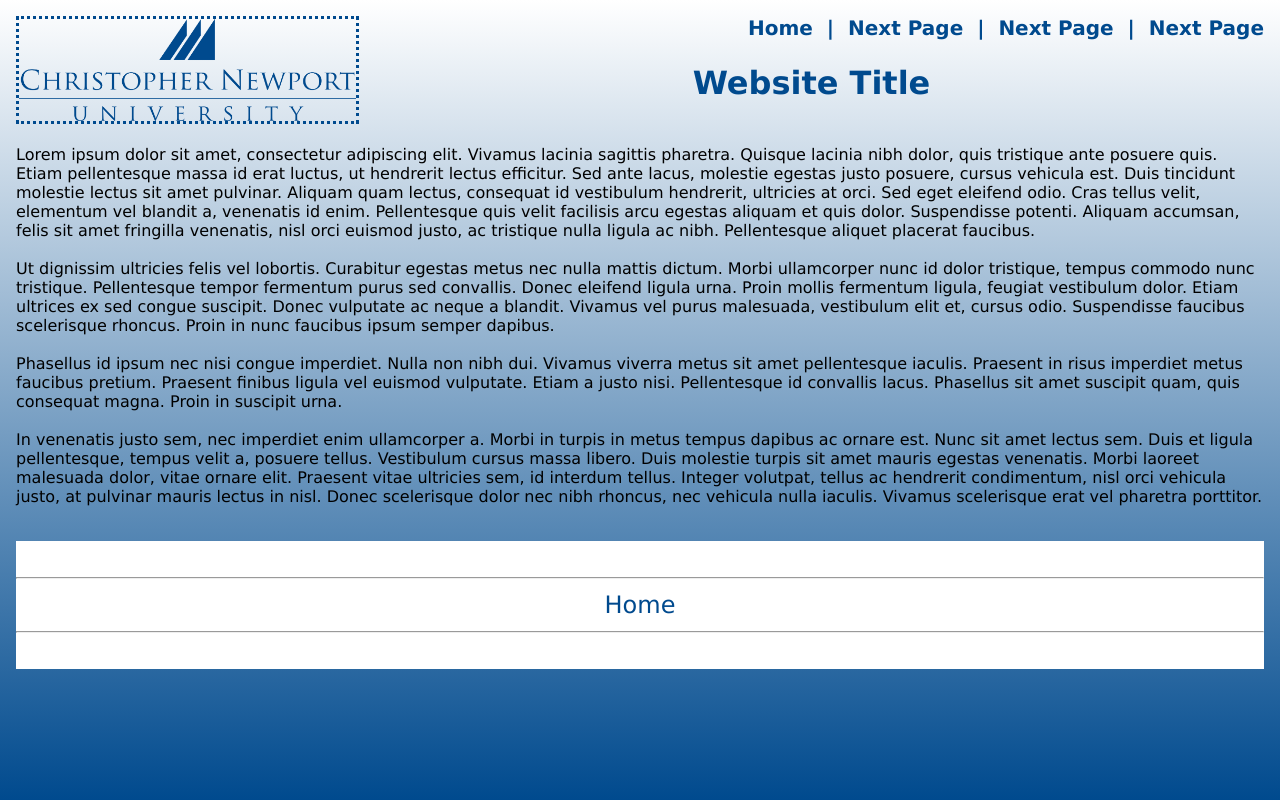
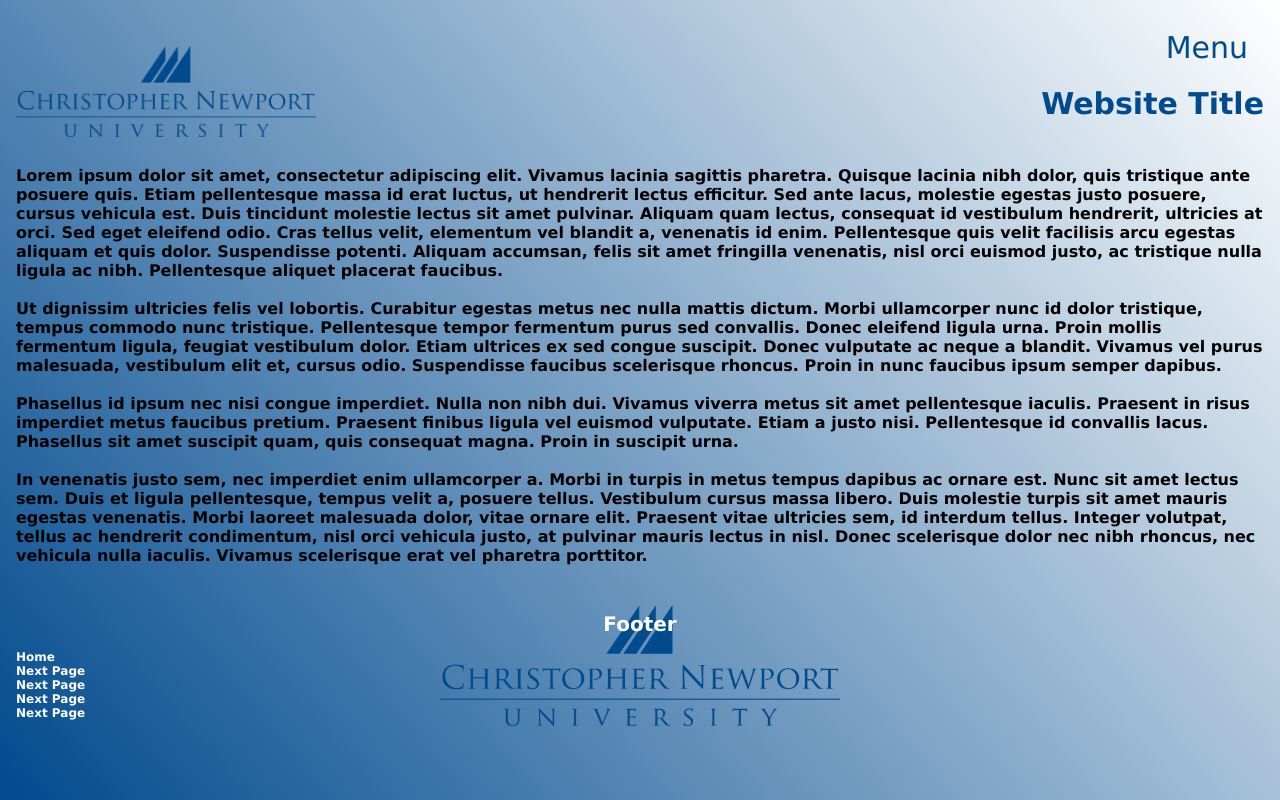
Before and after one commit to CPSC-351-Project/CPSC-351-Project, a PHP site: page / in a window 1280 px wide. Run offline with PHP 8.4, Linux system fonts and the light colour scheme.

Commit message:
updated code

```diff
--- a/design.css
+++ b/design.css
@@ -14,6 +14,10 @@
 header
 {
 	text-align: center;
+	background-image:url(cnu.png);
+	background-repeat:no-repeat;
+    background-position:left;
+	background-size:300px;
 }
 
 nav a
@@ -26,7 +30,86 @@
 	transition: all .7s ease-in-out;
 
 }
+.navbar
+{
+	overflow: hidden;
+	float: right;
+}
 
+  /* Links inside the navbar */
+.navbar a
+{
+	float: left;
+	font-size: 16px;
+	color: white;
+	text-align: center;
+	padding: 14px 16px;
+	text-decoration: none;
+}
+
+  /* The dropdown container */
+.dropdown
+{
+	float: left;
+	overflow: hidden;
+
+}
+.dropdown:hover
+{
+	background-color:rgb(174, 173, 173);
+	transition: .7s ease-in-out;
+}
+
+  /* Dropdown button */
+.dropdown .dropbtn
+{
+	font-size: 30px;
+	border: none;
+	outline: none;
+	color: #004a8e;
+	padding: 14px 16px;
+	background-color: inherit;
+	font-family: inherit; /* Important for vertical align on mobile phones */
+	margin: 0; /* Important for vertical align on mobile phones */
+}
+
+
+  /* Dropdown content (hidden by default) */
+.dropdown-content
+{
+	display: none;
+	position: absolute;
+	background-color: #f9f9f9;
+	min-width: 160px;
+	box-shadow: 0px 8px 16px 0px rgba(0,0,0,0.2);
+	z-index: 1;
+}
+
+  /* Links inside the dropdown */
+.dropdown-content a
+{
+	float: none;
+	color: black;
+	padding: 12px 16px;
+	text-decoration: none;
+	display: block;
+	text-align: left;
+}
+
+  /* Hover state */
+.dropdown-content a:hover
+{
+	background-color: #004a8e
+}
+  /* Show the dropdown menu on hover */
+.dropdown:hover .dropdown-content
+{
+	display: block;
+
+
+
+
+}
 
 a:visited
 {
@@ -43,13 +126,13 @@
 }
 a:hover
 {
-	background-color:grey;
+	background-color:#013d75;
 	color: white;
 
 }
 body
 {
-	background-image:linear-gradient(white,#004a8e);
+	background-image:linear-gradient(230deg,white,#004a8e);
     margin:0;
 	padding:0;
 	font-family:'Lucida Sans', 'Lucida Sans Regular', 'Lucida Grande', 'Lucida Sans Unicode', Geneva, Verdana, sans-serif;;
@@ -61,6 +144,8 @@
 p
 {
     font-family:'Lucida Sans', 'Lucida Sans Regular', 'Lucida Grande', 'Lucida Sans Unicode', Geneva, Verdana, sans-serif;
+	font-size: 16;
+	color:black
 
 }
 img
@@ -72,18 +157,69 @@
 {
 	padding-bottom: .67em;
 	padding-top: 1.5em;
-	color:#004a8e
+	color:#004a8e;
+	text-align: right;
 }
 p
 {
 	text-align: left;
 }
+@media only screen and (max-width: 400px)
+{
+	h1
+    {
+       color:#004a8e;
+	   /* background-color: white; */
+	   padding: 0;
+	   margin:0;
+	   padding-left: 0;
+
+
+
+    }
+
+
+	.navbar a
+	{
+	font-size: 12px;
+	color: #004a8e;
+	text-align: left;
+	padding: 14px 16px;
+	text-decoration: none;
+	}
+
+	header
+	{
+		background-image: url(cnu.png);
+		background-repeat: no-repeat;
+		background-position: left bottom;
+		background-size: 100px;
+	}
+}
 footer
 {
-	background-color: white;
+	background-image: url(cnu.png);
+	background-repeat: no-repeat;
+	background-position: center;
+    background-size: 400px;
     padding-top: 1em;
     padding-bottom: 1em;
-	text-align: center;
-	font-size: 24px;
+	text-align: left;
+	font-size: 12px;
+	color: white
+
 
 }
+h4
+{
+	text-align: center;
+	padding: 0;
+	margin: 0;
+	border: 0;
+	font-size: 20px
+}
+footer a:link
+{
+    color: white;
+    text-decoration: none;
+}
--- a/index.html
+++ b/index.html
@@ -1,12 +1,28 @@
 <html>
 <title>Lets go</title>
 <head>
+    <nav>
+        <div class="navbar">
+            <div class="dropdown">
+              <button class="dropbtn">Menu
+                <i class="fa fa-caret-down"></i>
+              </button>
+              <div class="dropdown-content">
+                <a href="index.html">Home</a>
+                <a href="#">Next Page</a>
+                <a href="#">Next Page</a>
+                <a href="#">Next Page</a>
+                <a href="#">Next Page</a>
+              </div>
+            </div>
+          </div>
+        <!-- <a href="index.html">Home</a>&nbsp;&nbsp;|&nbsp;&nbsp;Next Page&nbsp;&nbsp;|&nbsp;&nbsp;Next Page&nbsp;&nbsp;|&nbsp;&nbsp;Next Page</nav> -->
     <header>
-        <img src="cnu.png" style=float:left;width:27% >
+        <!-- <a href="https://cnu.edu/"><img src="cnu.png" style=float:left;width:27% ></a> -->
         <link rel="stylesheet" href="design.css">
-        <nav><a href="index.html">Home</a>&nbsp;&nbsp;|&nbsp;&nbsp;Next Page&nbsp;&nbsp;|&nbsp;&nbsp;Next Page&nbsp;&nbsp;|&nbsp;&nbsp;Next Page</nav>
         <h1>Website Title</h1>
     </header>
+
 </head>
 <body>
     <p>Lorem ipsum dolor sit amet, consectetur adipiscing elit. Vivamus lacinia sagittis pharetra. Quisque lacinia nibh dolor, quis tristique ante posuere quis. Etiam pellentesque massa id erat luctus, ut hendrerit lectus efficitur. Sed ante lacus, molestie egestas justo posuere, cursus vehicula est. Duis tincidunt molestie lectus sit amet pulvinar. Aliquam quam lectus, consequat id vestibulum hendrerit, ultricies at orci. Sed eget eleifend odio. Cras tellus velit, elementum vel blandit a, venenatis id enim. Pellentesque quis velit facilisis arcu egestas aliquam et quis dolor. Suspendisse potenti. Aliquam accumsan, felis sit amet fringilla venenatis, nisl orci euismod justo, ac tristique nulla ligula ac nibh. Pellentesque aliquet placerat faucibus.<br><br>
@@ -18,6 +34,11 @@
     In venenatis justo sem, nec imperdiet enim ullamcorper a. Morbi in turpis in metus tempus dapibus ac ornare est. Nunc sit amet lectus sem. Duis et ligula pellentesque, tempus velit a, posuere tellus. Vestibulum cursus massa libero. Duis molestie turpis sit amet mauris egestas venenatis. Morbi laoreet malesuada dolor, vitae ornare elit. Praesent vitae ultricies sem, id interdum tellus. Integer volutpat, tellus ac hendrerit condimentum, nisl orci vehicula justo, at pulvinar mauris lectus in nisl. Donec scelerisque dolor nec nibh rhoncus, nec vehicula nulla iaculis. Vivamus scelerisque erat vel pharetra porttitor.<br><br></p>
 </body>
 <footer>
-    <a href="index.html"><hr>Home<hr></a>
+    <h4>Footer</h4><br>
+    <a href="index.html">Home</a><br>
+    <a href="#">Next Page</a><br>
+    <a href="#">Next Page</a><br>
+    <a href="#">Next Page</a><br>
+    <a href="#">Next Page</a><br>
 </footer>
 </html>
```
